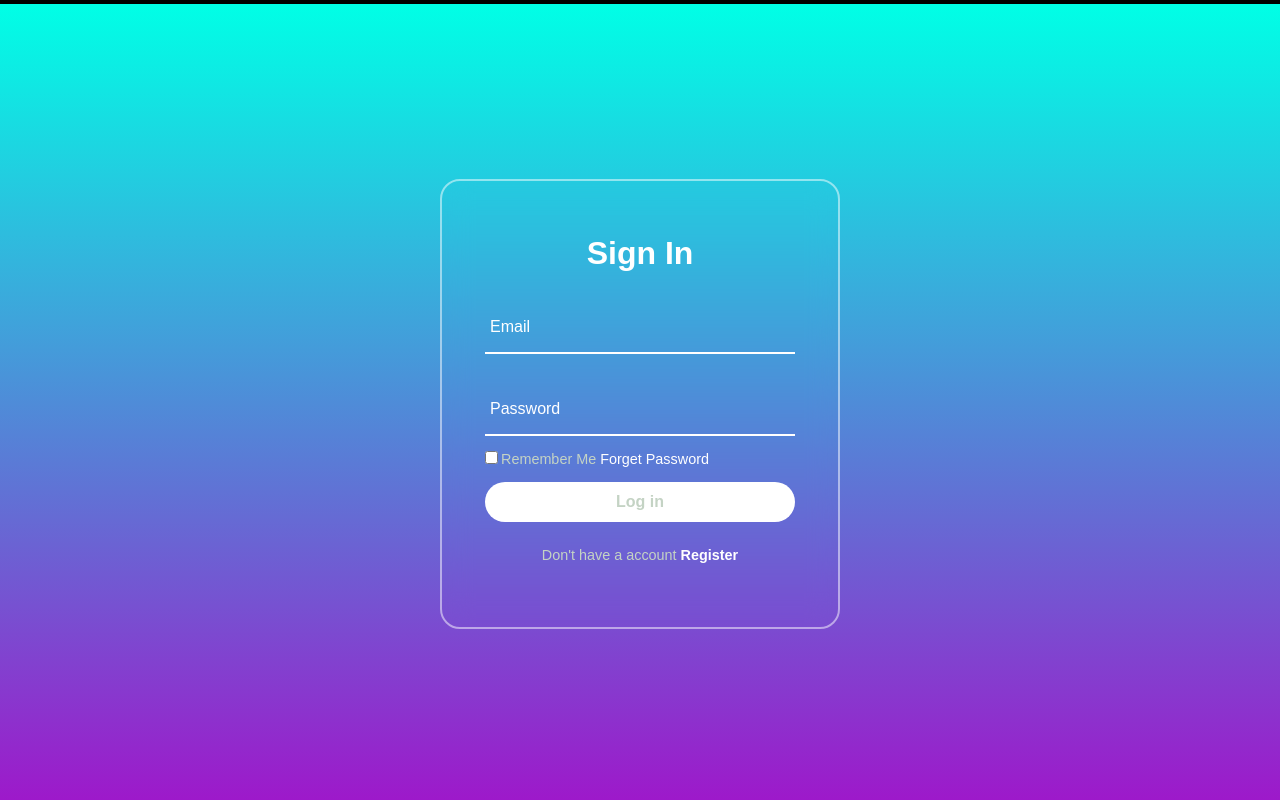
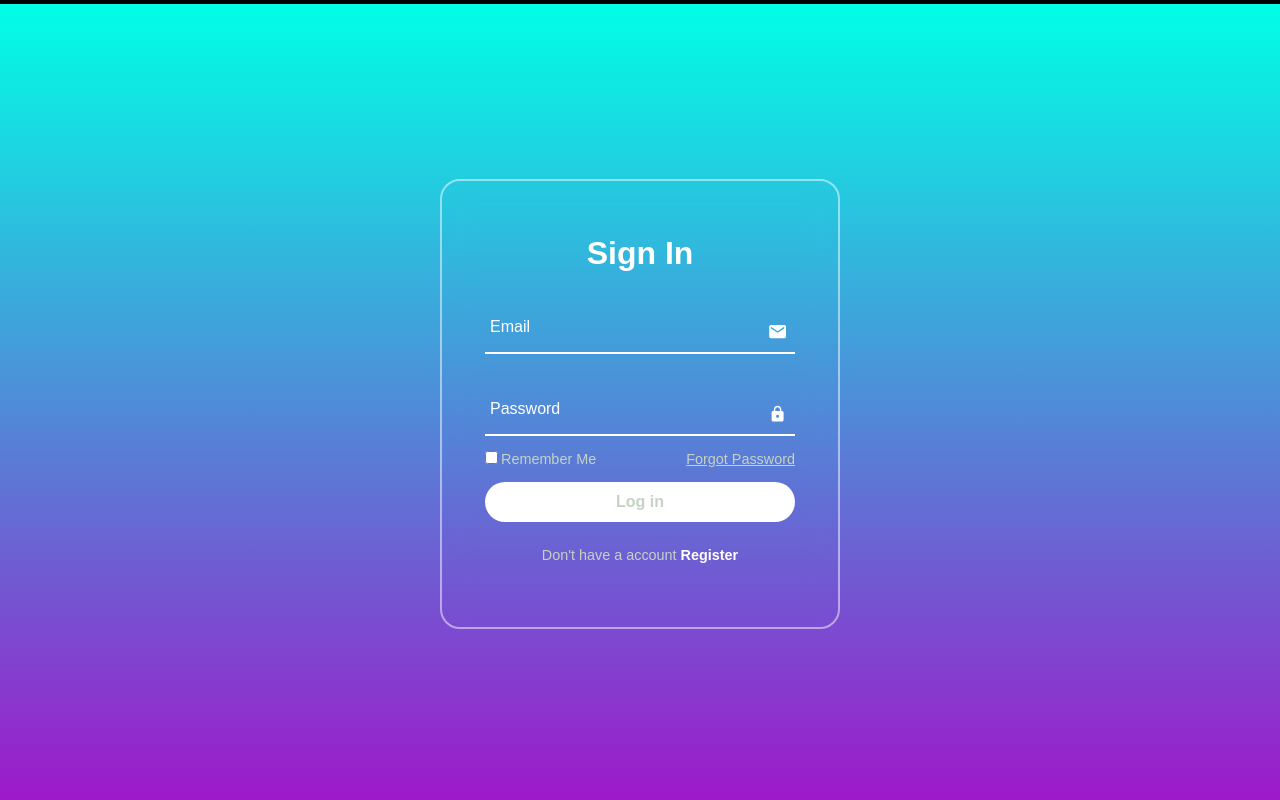
Before and after one commit to emmanuelpali/css-stuff, a website: page index.html in a window 1280 px wide. Shown: the part 796-1596 px from the top of the page. Drawn offline with nearby package versions, Linux system fonts and the light colour scheme.

Commit message:
updating ionicons

```diff
--- a/index.html
+++ b/index.html
@@ -4,6 +4,7 @@
     <meta charset="UTF-8">
     <meta name="viewport" content="width=device-width, initial-scale=1.0">
     <link rel="stylesheet" href="style.css">
+    <link href="https://unpkg.com/ionicons@4.5.10-0/dist/css/ionicons.min.css" rel="stylesheet">
     <title>I &#10084; Glassmorphism</title>
 </head>
 <body>
@@ -29,17 +30,18 @@
                 <form action="">
                     <h2>Sign In</h2>
                     <div class="inputbox">
-                        <ion-icon name="mail-outline"></ion-icon>
+                        <ion-icon name="mail"></ion-icon>
                         <input type="email" required>
                         <label for="">Email</label>
                     </div>
                     <div class="inputbox">
-                        <ion-icon name="lock-closed-outline"></ion-icon>
+                        <ion-icon name="lock"></ion-icon>
                         <input type="password" required>
                         <label for="">Password</label>
                     </div>
                     <div class="forget">
-                        <label for=""><input type="checkbox">Remember Me  <a href="#">Forget Password</a></label>
+                       <label for=""><input type="checkbox">Remember Me </input></label>
+                       <a href="#">Forgot Password</a>
 
                     </div>
                     <button>Log in</button>
@@ -50,5 +52,6 @@
             </div>
         </div>
     </section>
+    <script src="https://unpkg.com/ionicons@4.5.10-0/dist/ionicons.js"></script>
 </body>
 </html>
```
